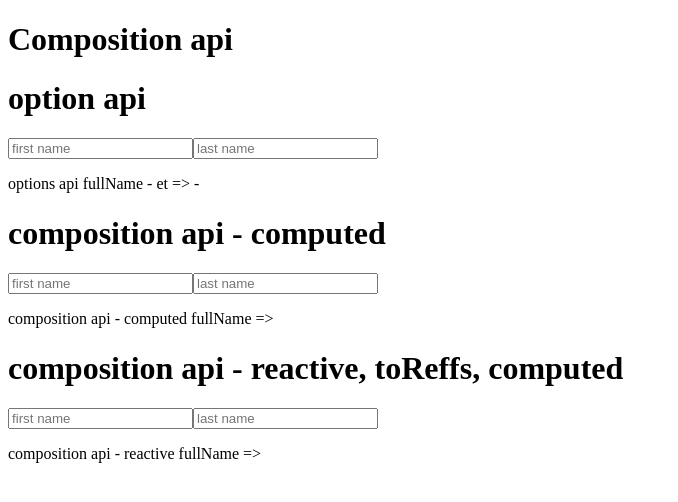
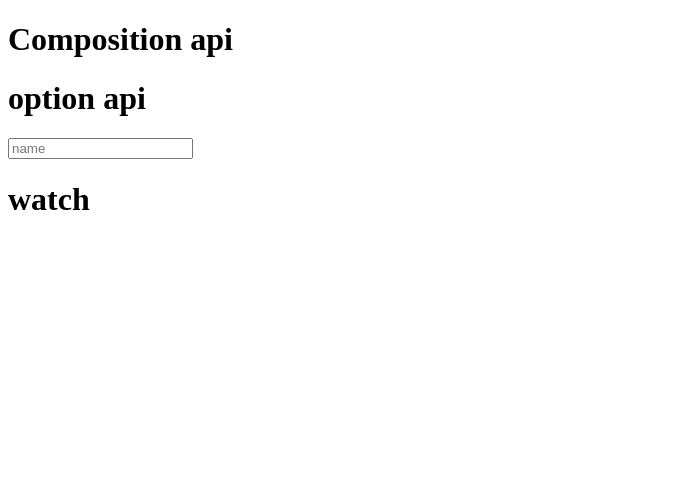
Before and after one commit to lapinRagnar/vue3_tuto, a Vue app: page / in a window 1280 px wide. Shown: the top 502 px of the page, without its empty margins (0-678 px from the left). Built offline with nearby package versions, Linux system fonts and the light colour scheme.

Commit message:
Replacing Watchers (Part 1) - avec option api

```diff
--- a/src/App.vue
+++ b/src/App.vue
@@ -1,17 +1,17 @@
 <template >
   <h1>Composition api</h1>
-  <ComputedCompo/>
+  <WatchCompo/>
 </template>
 
 
 <script>
 
-import ComputedCompo from './components/ComputedCompo.vue'
+import WatchCompo from './components/Watch.vue'
 
 
 export default {
   name: 'App',
-  components: {ComputedCompo},
+  components: {WatchCompo},
   data(){
     return {}
   },
--- /dev/null
+++ b/src/components/Watch.vue
@@ -0,0 +1,33 @@
+<template>
+  <h1>option api </h1>
+  <div>
+    <input type="text" placeholder="name" v-model="name">
+  </div>
+
+  <h1>watch</h1>
+
+
+</template>
+
+<script>
+
+export default {
+  name: 'WatchCompo',
+  data(){
+    return{
+        name: ''
+    }
+  },
+  watch:{
+    name(newValue, oldValue){
+        console.log('oldValue', oldValue);
+        console.log('newValue', newValue);
+    }
+  }
+
+}
+</script>
+
+<style>
+
+</style>
```
